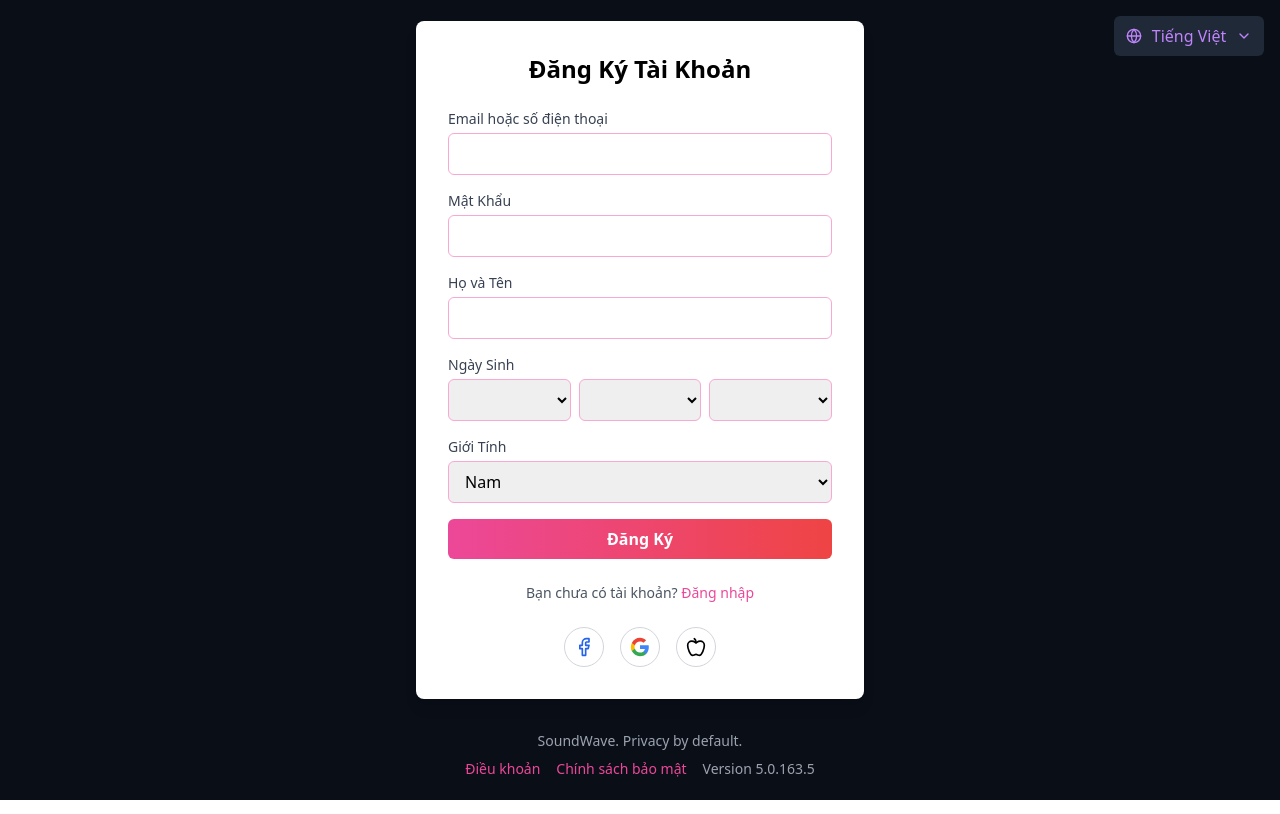
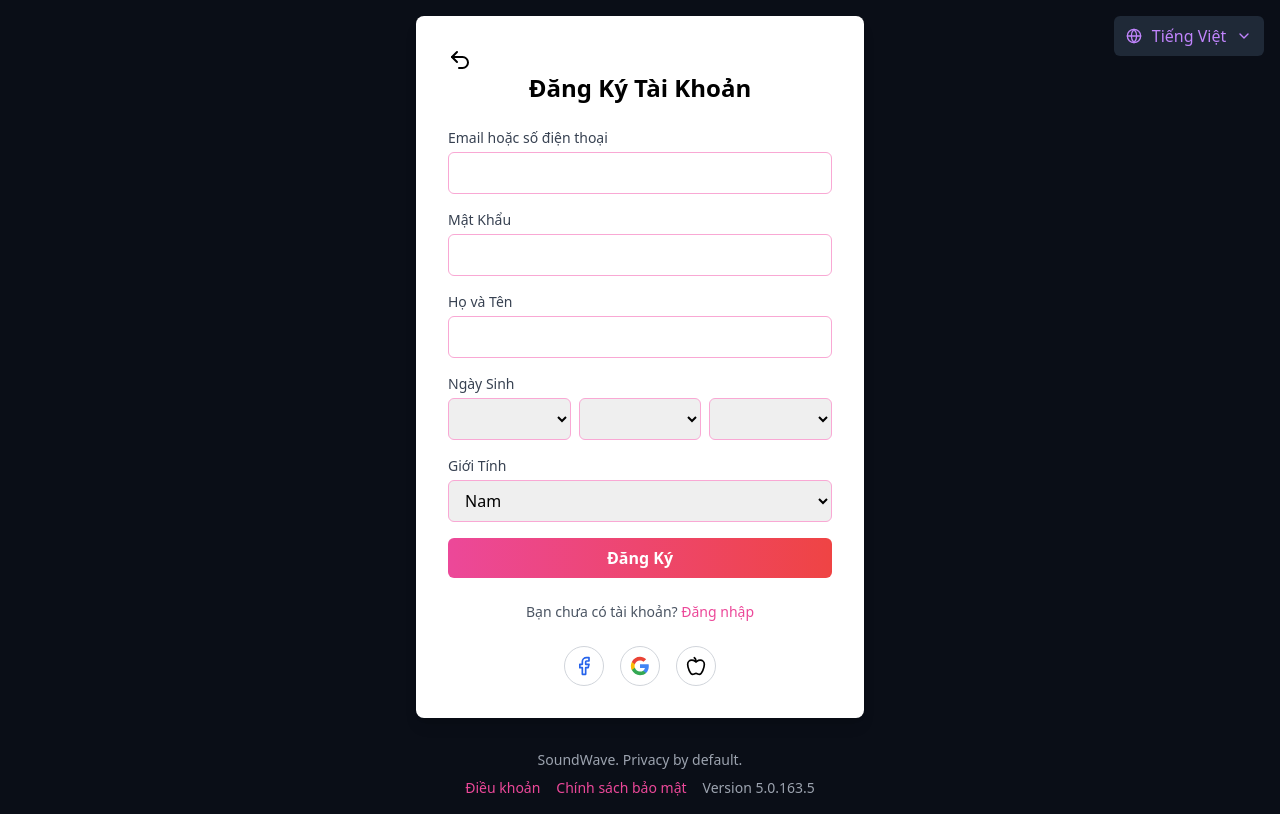
Before and after one commit to 1QuoccouQ1/Music, a React (Vite) app: page /register in a window 1280 px wide. Built offline with nearby package versions, Linux system fonts and the light colour scheme.

Commit message:
change login and register

```diff
--- a/src/layouts/Login.jsx
+++ b/src/layouts/Login.jsx
@@ -3,6 +3,7 @@ import { useState, useRef, useEffect,useContext } from "react";
 import { Globe, ChevronDown } from "lucide-react";
 import { useNavigate } from "react-router-dom";
 import { UserContext } from '../ContextAPI/UserContext';
+import { Undo2 } from 'lucide-react';
 function Login() {
   // const { setUser } = useContext(UserContext);
   const [language, setLanguage] = useState("vi");
@@ -156,6 +157,7 @@ function Login() {
           </div>
         </div>
         <div className="w-full max-w-md bg-white rounded-lg shadow-lg p-8">
+          <a href="/" className="cursor-pointer mb-4"><Undo2 /></a>
           <h1 className="text-2xl font-bold text-center mb-6">{texts[language].title}</h1>
           <form className="space-y-4" onSubmit={handleSubmit}>
             <div>
--- a/src/layouts/Register.jsx
+++ b/src/layouts/Register.jsx
@@ -3,6 +3,8 @@ import { useState, useRef, useEffect } from "react";
 import { Globe, ChevronDown } from "lucide-react";
 import { useNavigate } from "react-router-dom";
 import { ToastContainer, toast } from 'react-toastify';
+import { Undo2 } from 'lucide-react';
+
 
 import 'react-toastify/dist/ReactToastify.css';
 function Register() {
@@ -208,6 +210,7 @@ function Register() {
           </div>
         </div>
         <div className="w-full max-w-md bg-white rounded-lg shadow-lg p-8">
+        <a href="/" className="cursor-pointer mb-4"><Undo2 /></a>
           <h1 className="text-2xl font-bold text-center mb-6">{texts[language].title}</h1>
           <form className="space-y-4" onSubmit={handleSubmit}>
             <div>
```
